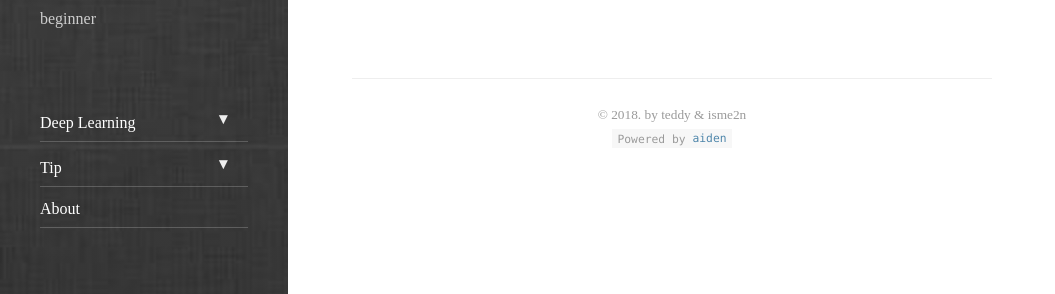
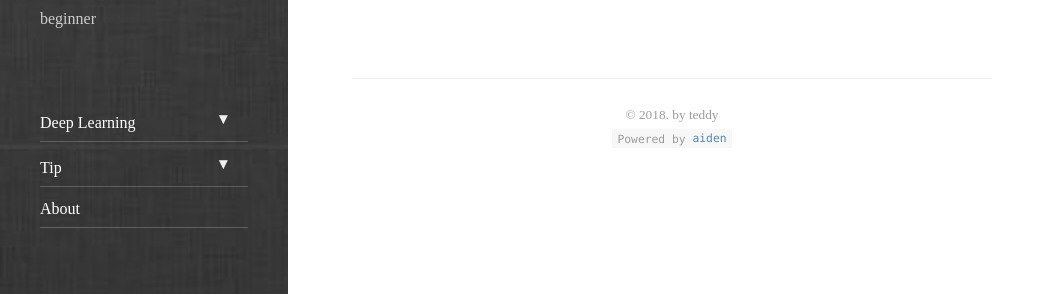
Before and after one commit to Taeu/taeu.github.io, a Jekyll site: the page built from index.html, in a window 1280 px wide and 900 px high, scrolled down 1614 px. Shown: the part 153-447 px from the top of the window, without its empty margins (0-1055 px from the left). Built offline with Jekyll 4.4.1, drawn with Linux system fonts in a browser that asks for light colours; nearby versions of some CDN libraries; the list of posts is cut into pages by our own code.

Commit message:
Update _config.yml

```diff
--- a/_config.yml
+++ b/_config.yml
@@ -51,7 +51,7 @@ google_analytics:    UA-92346434-1
 disqus_shortname:    taeu
 
 # This text will appear in the footer of every page. Markdown enabled.
-copyright:           '&copy; 2018. by teddy & isme2n'
+copyright:           '&copy; 2018. by teddy'
 
 # Format of the permalinks
 permalink:           pretty
```
